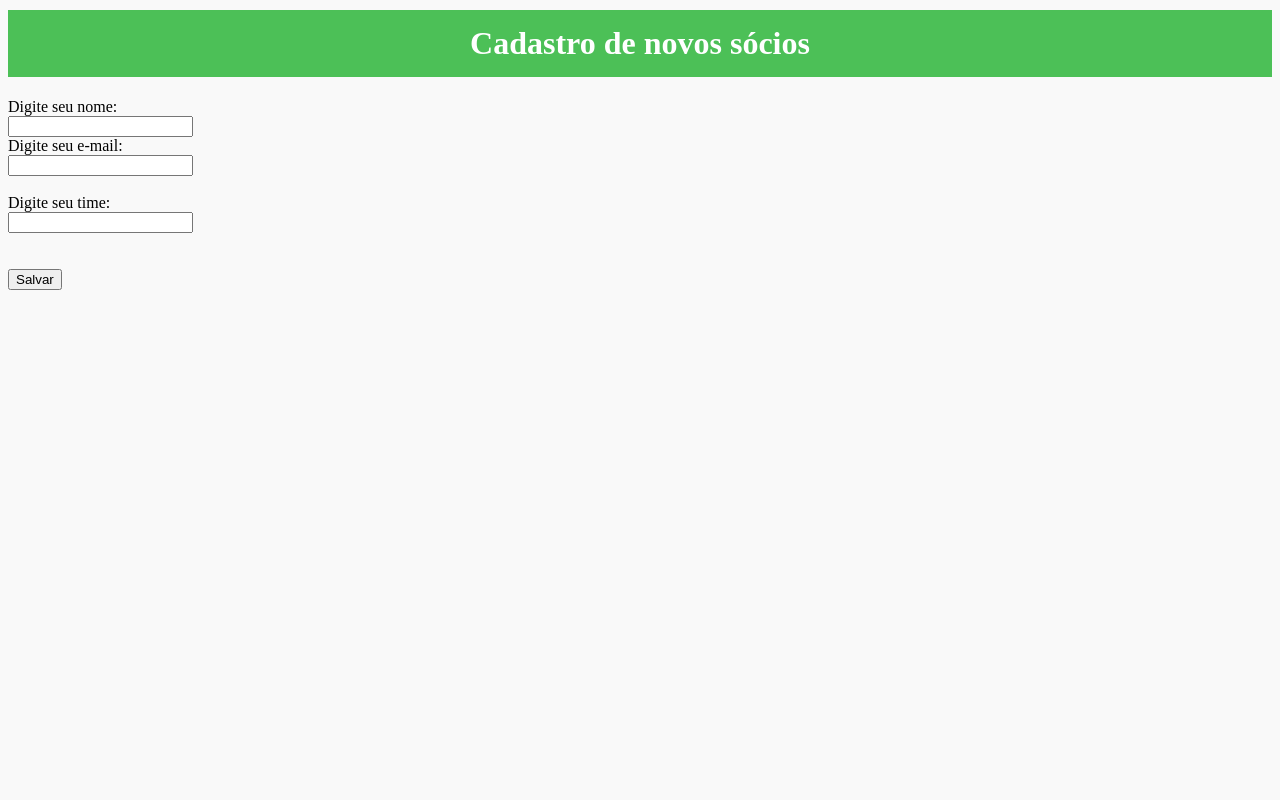
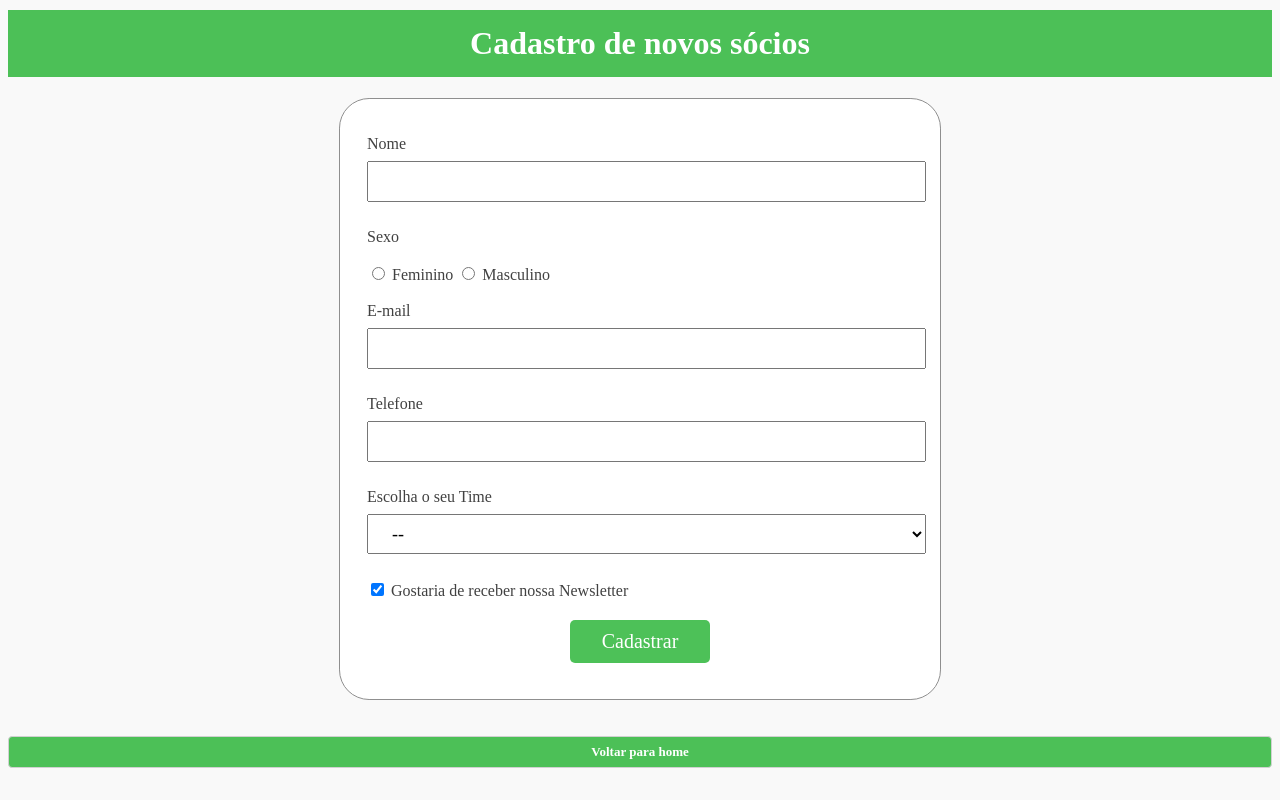
Before and after one commit to alinerlima/desenvolv_sistemas_ac05, a Flask app: page /cadastro in a window 1280 px wide. Run offline with Flask 2, Linux system fonts and the light colour scheme.

Commit message:
Add lista e cadastro

```diff
--- a/main.py
+++ b/main.py
@@ -6,22 +6,29 @@ from flask import redirect
 from flask_sqlalchemy import SQLAlchemy
 
 app = Flask(__name__)
-app.config['SQLALCHEMY_DATABASE_URI'] = 'mysql+pymysql://root:Senha5070*@localhost/torcedor'
+app.config['SQLALCHEMY_DATABASE_URI'] = 'mysql+pymysql://root:admin@localhost/torcedor'
 db = SQLAlchemy(app)
 
 class torcedor(db.Model):
-    _tablename_ = "cadastro"
+    __tablename__ = "cadastro"
     _id = db.Column(db.Integer, primary_key=True, autoincrement=True)
     nome = db.Column(db.String(50))
+    sexo = db.Column(db.String(1))
     email = db.Column(db.String(50))
+    telefone = db.Column(db.String(15))
     time = db.Column(db.String(50))
-    def _init_(self, nome, email, time):
+    newsletter = db.Column(db.String(5))
+    def __init__(self, nome, sexo, email, telefone, time, newsletter):
         self.nome = nome
+        self.sexo = sexo
         self.email = email
+        self.telefone = telefone
         self.time = time
+        self.newsletter = newsletter
 
 db.create_all()
 
+@app.route("/")
 @app.route("/home")
 def index():
     return render_template("index.html")
@@ -46,24 +53,28 @@ def santos():
 def cadastro():
     return render_template("cadastro.html")
 
+@app.route("/msg_cad_sucesso")
+def msg_cad_sucesso():
+    return render_template("msg_cad_sucesso.html")
+
 @app.route("/cadastrar",methods=['GET', 'POST'])
 def cadastrar():
     if request.method =="POST":
         nome = (request.form.get("nome"))
+        sexo = (request.form.get("sexo"))
         email = (request.form.get("email"))
+        telefone = (request.form.get("telefone"))
         time = (request.form.get("time"))
+        newsletter = (request.form.get("newsletter"))
         if nome:
-            f = torcedor(nome)
+            f = torcedor(nome,sexo,email,telefone,time,newsletter)
             db.session.add(f)
             db.session.commit()
-        if email:
-            g = torcedor(email)
-            db.session.add(g)
-            db.session.commit()
-        if time:
-            h = torcedor(time)
-            db.session.add(h)
-            db.session.commit()
-    return redirect(url_for("index"))
+    return redirect(url_for("msg_cad_sucesso"))
+
+@app.route("/listarsocios")
+def listarsocios():
+    torcedores = torcedor.query.all()
+    return render_template("listar_socios.html", torcedores=torcedores)
 
 app.run()
--- a/static/css_main.css
+++ b/static/css_main.css
@@ -268,3 +269,157 @@ img.imagemtime{
 h1{
     text-align: center;
 }
+
+div.cadastro{
+    background-color: #FFFFFF;
+    width:600px;
+    height:600px;
+    border: 1px solid #8f8f8f;
+    border-radius: 5%;
+    margin: auto;
+    align-items: center;
+    font-family: 'Bahnschrift';
+    color: #414141;
+}
+
+fieldset.formcad{
+    margin-left: 15px;
+    margin-top: 30px;
+    border: none;
+}
+
+.divbtncadastrar{
+    text-align: center;
+    margin-top: 10px;
+}
+
+.btncadastrar{
+    background-color: #2CB63AD7;
+    border: 1px #2CB63AD7;
+    border-radius: 5px;
+    color: white;
+    padding: 10px 32px;
+    font-size: 20px;
+    font-family: 'Bahnschrift';
+}
+
+.input_select {
+    width: 100%;
+    padding: 8px 20px;
+    margin: 8px 0;
+    box-sizing: border-box;
+    font-family: 'Bahnschrift';
+    font-size: 18px;
+
+}
+
+table.socios{
+    margin:auto;
+    text-align: center;
+    border: 1px solid #c7c7c7;
+    border-radius: 5px;
+}
+
+.tdsocios{
+    font-family: 'Bahnschrift';
+    font-size: 18px;
+    color: #414141;
+}
+
+.header{
+    font-family: 'Bahnschrift';
+    font-size: 18px;
+    color: #FFFFFF;
+    background-color: #0D3611;
+}
+
+.hnome{
+    width: 150px;
+    height: 30px;
+}
+
+.hsexo{
+    width: 100px;
+    height: 30px;
+}
+
+.hemail{
+    width: 300px;
+    height: 30px;
+}
+
+.htelefone{
+    width: 150px;
+    height: 30px;
+}
+
+.htime{
+    width: 150px;
+    height: 30px;
+}
+
+.hnews{
+    width: 150px;
+    height: 30px;
+}
+
+tr.dados:nth-child(even){
+    background: #FFFFFF
+}
+
+tr.dados:nth-child(odd){
+    background: #EEEEEE
+}
+
+.vbtnhome{
+    background-color: #2CB63AD7;
+    color: white;
+    border:1px solid #D1D1D1;
+    border-radius:4px;
+    display:inline-block;
+    cursor:pointer;
+    font-family: 'Bahnschrift';
+    font-weight:bold;
+    font-size:13px;
+    padding:7px 10px;
+    text-decoration:none;
+    width: 100%;
+}
+
+.imgok{
+    display: block;
+    margin-left: auto;
+    margin-right: auto
+}
+
+.divbtn{
+    text-align: center;
+    margin-top: 10px;
+}
+
+.btn{
+    width:45%;
+    background-color: #2CB63AD7;
+    border: 1px #2CB63AD7;
+    border-radius: 5px;
+    color: white;
+    padding: 10px 32px;
+    font-size: 20px;
+    font-family: 'Bahnschrift';
+}
+
+.divbtnhome{
+    text-align: center;
+    margin-top: 10px;
+}
+
+.btnhome{
+    width:45%;
+    background-color: #0D3611;
+    border: 1px #0D3611;
+    border-radius: 5px;
+    color: white;
+    padding: 10px 32px;
+    font-size: 20px;
+    font-family: 'Bahnschrift';
+}
--- a/templates/cadastro.html
+++ b/templates/cadastro.html
@@ -8,15 +8,35 @@
 </head>
 <body class='formatacao1'>
     <h1 class="titulo1">Cadastro de novos sócios</h1>
-    <form action="cadastro" method="POST">
-        <label>Digite seu nome: </label><br>
-        <input type="text" maxlength="50" name="nome"><br>
-        <label>Digite seu e-mail: </label><br>
-        <input type="text" maxlength="50" name="email"><br><br>
-        <label>Digite seu time: </label><br>
-        <input type="text" maxlength="50" name="time"><br><br><br>
-        <input type="submit" value="Salvar">
-
+    <div class="cadastro">
+    <form action="cadastrar" method="POST">
+    <fieldset class="formcad">
+        <label>Nome </label><br/>
+        <input type="text" maxlength="50" name="nome" required class="input_select"><br/><br/>
+        <label>Sexo </label><br/><br/>
+        <input type="radio" name="sexo" value="f">
+        <label>Feminino</label>
+        <input type="radio" name="sexo" value="m">
+        <label>Masculino</label><br/><br/>
+        <label>E-mail </label><br>
+        <input type="text" maxlength="50" name="email" required class="input_select"><br/><br/>
+        <label>Telefone </label><br>
+        <input type="text" maxlength="15" name="telefone" required class="input_select"><br/><br/>
+        <label>Escolha o seu Time </label><br>
+        <select name="time" class="input_select">
+            <option value="valorpadrao" selected disabled>--</option>
+            <option value="sao_paulo">São Paulo</option>
+            <option value="palmeiras">Palmeiras</option>
+            <option value="corinthians">Corinthians</option>
+            <option value="santos">Santos</option>
+        </select><br/><br/>
+        <input type="checkbox" name="newsletter" checked value="true">
+        <label>Gostaria de receber nossa Newsletter</label>
+        </fieldset>
+        <div class="divbtncadastrar"><input type="submit" value="Cadastrar" class="btncadastrar"></div>
     </form>
+    </div>
+    <br/><br/>
+    <a href='home'><button class="vbtnhome">Voltar para home</button></a>
 </body>
 </html>
```
Also changed, not shown: other parts of static/css_main.css (+16 -15 lines), templates/index.html (+5 -2 lines), templates/listar_socios.html (added, +35 -0 lines), templates/msg_cad_sucesso.html (added, +17 -0 lines), static/images/cad_ok.gif (added).
